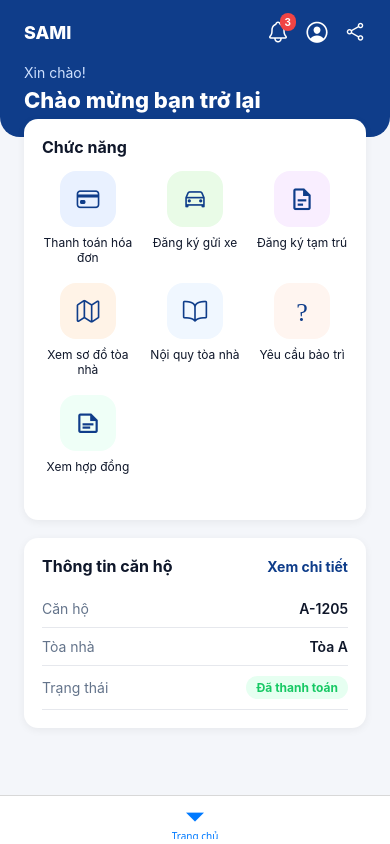
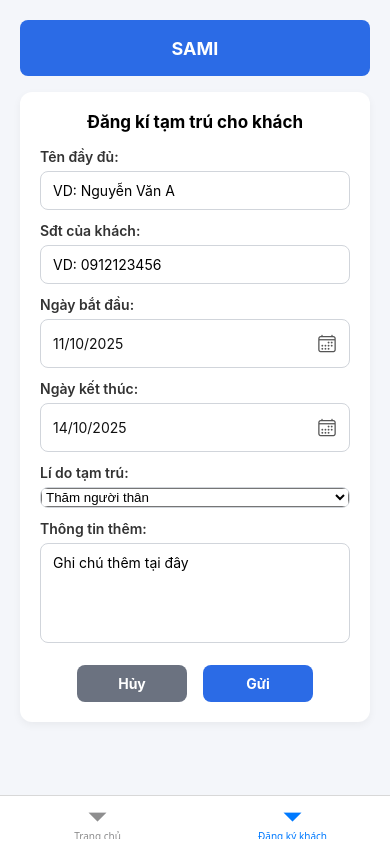
Before and after one commit to SAMI-SEP490/SAMI-Frontend_App, a React Native app: screen /CreateGuestRegistration in a window 390 px wide. Built offline with nearby package versions, Linux system fonts and the light colour scheme.

Commit message:
upload CreateGuestRegistration

```diff
--- a/package.json
+++ b/package.json
@@ -9,6 +9,8 @@
     "web": "expo start --web"
   },
   "dependencies": {
+    "@react-native-datetimepicker/datetimepicker": "github:react-native-datetimepicker/datetimepicker",
+    "@react-native-picker/picker": "2.11.1",
     "@react-navigation/bottom-tabs": "^7.4.8",
     "@react-navigation/native": "^7.1.18",
     "@react-navigation/native-stack": "^7.3.27",
--- a/src/navigation/TabNavigation.js
+++ b/src/navigation/TabNavigation.js
@@ -1,6 +1,7 @@
 import React from "react";
 import { createBottomTabNavigator } from "@react-navigation/bottom-tabs";
 import DashboardScreen from "../screens/dashboard/DashboardScreen";
+import CreateGuestRegistration from "../screens/guest/CreateGuestRegistration";
 
 const Tab = createBottomTabNavigator();
 
@@ -12,6 +13,11 @@ export default function TabNavigation() {
         component={DashboardScreen}
         options={{ title: "Trang chủ" }}
       />
+      <Tab.Screen
+        name="CreateGuestRegistration"
+        component={CreateGuestRegistration}
+        options={{ title: "Đăng ký khách" }}
+      />
     </Tab.Navigator>
   );
 }
--- a/src/screens/dashboard/DashboardScreen.js
+++ b/src/screens/dashboard/DashboardScreen.js
@@ -14,6 +14,7 @@ import {
   MaterialCommunityIcons,
   MaterialIcons,
 } from "@expo/vector-icons";
+import { useNavigation } from "@react-navigation/native";
 
 const FEATURES = [
   {
@@ -55,7 +56,7 @@ const FEATURES = [
   {
     key: "maintenance",
     label: "Yêu cầu bảo trì",
-    icon: (p) => <MaterialIcons name="build-outline" size={26} color={p} />,
+    icon: (p) => <MaterialIcons name="build" size={26} color={p} />,
     bg: "#FFF5F0",
   },
   {
@@ -69,6 +70,8 @@ const FEATURES = [
 ];
 
 export default function DashboardScreen() {
+  const navigation = useNavigation();
+
   return (
     <SafeAreaView style={{ flex: 1, backgroundColor: colors.background }}>
       <StatusBar barStyle="light-content" />
@@ -171,7 +174,11 @@ export default function DashboardScreen() {
             }}
             renderItem={({ item }) => (
               <Pressable
-                onPress={() => {}}
+                onPress={() => {
+                  if (item.key === "residence") {
+                    navigation.navigate("CreateGuestRegistration");
+                  }
+                }}
                 style={{ width: "30%", alignItems: "center", gap: 8 }}
               >
                 <View
--- /dev/null
+++ b/src/screens/guest/CreateGuestRegistration.js
@@ -0,0 +1,290 @@
+import React, { useState } from "react";
+import {
+  View,
+  Text,
+  TextInput,
+  ScrollView,
+  StyleSheet,
+  Pressable,
+  Alert,
+  Platform,
+  KeyboardAvoidingView,
+} from "react-native";
+import DateTimePicker from "@react-native-datetimepicker/datetimepicker";
+import { Picker } from "@react-native-picker/picker";
+import { useNavigation } from "@react-navigation/native";
+import { Ionicons } from "@expo/vector-icons";
+
+export default function CreateGuestRegistration() {
+  const navigation = useNavigation();
+
+  const [fullName, setFullName] = useState("");
+  const [phone, setPhone] = useState("");
+  const [startDate, setStartDate] = useState(new Date());
+  const [endDate, setEndDate] = useState(
+    new Date(Date.now() + 3 * 24 * 60 * 60 * 1000)
+  );
+  const [reason, setReason] = useState("Thăm người thân");
+  const [note, setNote] = useState("");
+
+  const [showStartPicker, setShowStartPicker] = useState(false);
+  const [showEndPicker, setShowEndPicker] = useState(false);
+
+  function formatDate(d) {
+    if (!d) return "";
+    const dd = String(d.getDate()).padStart(2, "0");
+    const mm = String(d.getMonth() + 1).padStart(2, "0");
+    const yyyy = d.getFullYear();
+    return `${dd}/${mm}/${yyyy}`;
+  }
+
+  const onChangeStart = (event, selectedDate) => {
+    setShowStartPicker(false);
+    if (selectedDate) setStartDate(selectedDate);
+  };
+
+  const onChangeEnd = (event, selectedDate) => {
+    setShowEndPicker(false);
+    if (selectedDate) setEndDate(selectedDate);
+  };
+
+  const handleCancel = () => {
+    navigation.navigate("Dashboard");
+  };
+
+  const handleSubmit = () => {
+    if (!fullName.trim()) {
+      Alert.alert("Lỗi", "Vui lòng nhập họ và tên.");
+      return;
+    }
+    if (!phone.trim()) {
+      Alert.alert("Lỗi", "Vui lòng nhập số điện thoại.");
+      return;
+    }
+    if (endDate < startDate) {
+      Alert.alert("Lỗi", "Ngày kết thúc phải lớn hơn hoặc bằng ngày bắt đầu.");
+      return;
+    }
+
+    const payload = {
+      fullName,
+      phone,
+      startDate: startDate.toISOString(),
+      endDate: endDate.toISOString(),
+      reason,
+      note,
+    };
+
+    console.log("CreateGuestRegistration payload:", payload);
+    Alert.alert("Thành công", "Đăng ký tạm trú đã được gửi.", [
+      {
+        text: "OK",
+        onPress: () => navigation.navigate("Dashboard"),
+      },
+    ]);
+  };
+
+  return (
+    <KeyboardAvoidingView
+      style={{ flex: 1 }}
+      behavior={Platform.OS === "ios" ? "padding" : undefined}
+    >
+      <ScrollView
+        style={styles.container}
+        contentContainerStyle={{ padding: 20 }}
+      >
+        {/* Header */}
+        <View style={styles.header}>
+          <Text style={styles.headerText}>SAMI</Text>
+        </View>
+
+        {/* Form card */}
+        <View style={styles.card}>
+          <Text style={styles.cardTitle}>Đăng kí tạm trú cho khách</Text>
+
+          <Text style={styles.label}>Tên đầy đủ:</Text>
+          <TextInput
+            style={styles.input}
+            placeholder="VD: Nguyễn Văn A"
+            value={fullName}
+            onChangeText={setFullName}
+          />
+
+          <Text style={styles.label}>Sđt của khách:</Text>
+          <TextInput
+            style={styles.input}
+            placeholder="VD: 0912123456"
+            keyboardType="phone-pad"
+            value={phone}
+            onChangeText={setPhone}
+          />
+
+          <Text style={styles.label}>Ngày bắt đầu:</Text>
+          <Pressable
+            style={styles.dateRow}
+            onPress={() => setShowStartPicker(true)}
+          >
+            <Text style={styles.dateText}>{formatDate(startDate)}</Text>
+            <Ionicons name="calendar-outline" size={20} color="#555" />
+          </Pressable>
+          {showStartPicker && (
+            <DateTimePicker
+              value={startDate}
+              mode="date"
+              onChange={onChangeStart}
+            />
+          )}
+
+          <Text style={styles.label}>Ngày kết thúc:</Text>
+          <Pressable
+            style={styles.dateRow}
+            onPress={() => setShowEndPicker(true)}
+          >
+            <Text style={styles.dateText}>{formatDate(endDate)}</Text>
+            <Ionicons name="calendar-outline" size={20} color="#555" />
+          </Pressable>
+          {showEndPicker && (
+            <DateTimePicker
+              value={endDate}
+              mode="date"
+              onChange={onChangeEnd}
+            />
+          )}
+
+          <Text style={styles.label}>Lí do tạm trú:</Text>
+          <View style={styles.pickerWrap}>
+            <Picker selectedValue={reason} onValueChange={setReason}>
+              <Picker.Item label="Thăm người thân" value="Thăm người thân" />
+              <Picker.Item label="Công tác" value="Công tác" />
+              <Picker.Item label="Du lịch" value="Du lịch" />
+              <Picker.Item label="Khác" value="Khác" />
+            </Picker>
+          </View>
+
+          <Text style={styles.label}>Thông tin thêm:</Text>
+          <TextInput
+            style={[styles.input, styles.textarea]}
+            multiline
+            numberOfLines={4}
+            placeholder="Ghi chú thêm tại đây"
+            textAlignVertical="top"
+            value={note}
+            onChangeText={setNote}
+          />
+
+          {/* Buttons */}
+          <View style={styles.buttonsRow}>
+            <Pressable
+              style={[styles.btn, styles.btnCancel]}
+              onPress={handleCancel}
+            >
+              <Text style={styles.btnText}>Hủy</Text>
+            </Pressable>
+            <Pressable
+              style={[styles.btn, styles.btnSubmit]}
+              onPress={handleSubmit}
+            >
+              <Text style={[styles.btnText, { color: "#fff" }]}>Gửi</Text>
+            </Pressable>
+          </View>
+        </View>
+      </ScrollView>
+    </KeyboardAvoidingView>
+  );
+}
+
+const styles = StyleSheet.create({
+  container: {
+    flex: 1,
+    backgroundColor: "#f4f6fa",
+  },
+  header: {
+    backgroundColor: "#2b6be6",
+    height: 56,
+    borderRadius: 8,
+    justifyContent: "center",
+    alignItems: "center",
+    marginBottom: 16,
+  },
+  headerText: {
+    color: "#fff",
+    fontWeight: "bold",
+    fontSize: 18,
+  },
+  card: {
+    backgroundColor: "#fff",
+    borderRadius: 12,
+    padding: 20,
+    shadowColor: "#000",
+    shadowOpacity: 0.05,
+    shadowRadius: 8,
+    shadowOffset: { width: 0, height: 3 },
+    elevation: 3,
+  },
+  cardTitle: {
+    textAlign: "center",
+    fontWeight: "700",
+    fontSize: 17,
+    marginBottom: 16,
+  },
+  label: {
+    fontWeight: "600",
+    color: "#333",
+    marginBottom: 6,
+  },
+  input: {
+    borderWidth: 1,
+    borderColor: "#d1d5db",
+    borderRadius: 8,
+    paddingHorizontal: 12,
+    paddingVertical: 10,
+    marginBottom: 12,
+    backgroundColor: "#fff",
+  },
+  textarea: {
+    minHeight: 100,
+  },
+  dateRow: {
+    flexDirection: "row",
+    justifyContent: "space-between",
+    alignItems: "center",
+    borderWidth: 1,
+    borderColor: "#d1d5db",
+    borderRadius: 8,
+    paddingHorizontal: 12,
+    paddingVertical: 12,
+    marginBottom: 12,
+  },
+  dateText: {
+    color: "#111",
+  },
+  pickerWrap: {
+    borderWidth: 1,
+    borderColor: "#d1d5db",
+    borderRadius: 8,
+    marginBottom: 12,
+    overflow: "hidden",
+  },
+  buttonsRow: {
+    flexDirection: "row",
+    justifyContent: "center",
+    marginTop: 10,
+  },
+  btn: {
+    minWidth: 110,
+    paddingVertical: 10,
+    borderRadius: 8,
+    alignItems: "center",
+    marginHorizontal: 8,
+  },
+  btnCancel: {
+    backgroundColor: "#6b7280",
+  },
+  btnSubmit: {
+    backgroundColor: "#2b6be6",
+  },
+  btnText: {
+    fontWeight: "700",
+    color: "#fff",
+  },
+});
```
Also changed, not shown: src/screens/guest/UpdateGuestRegistration.js (added, +7 -0 lines), 1 other file (tests, documents, lock files or other folders).
